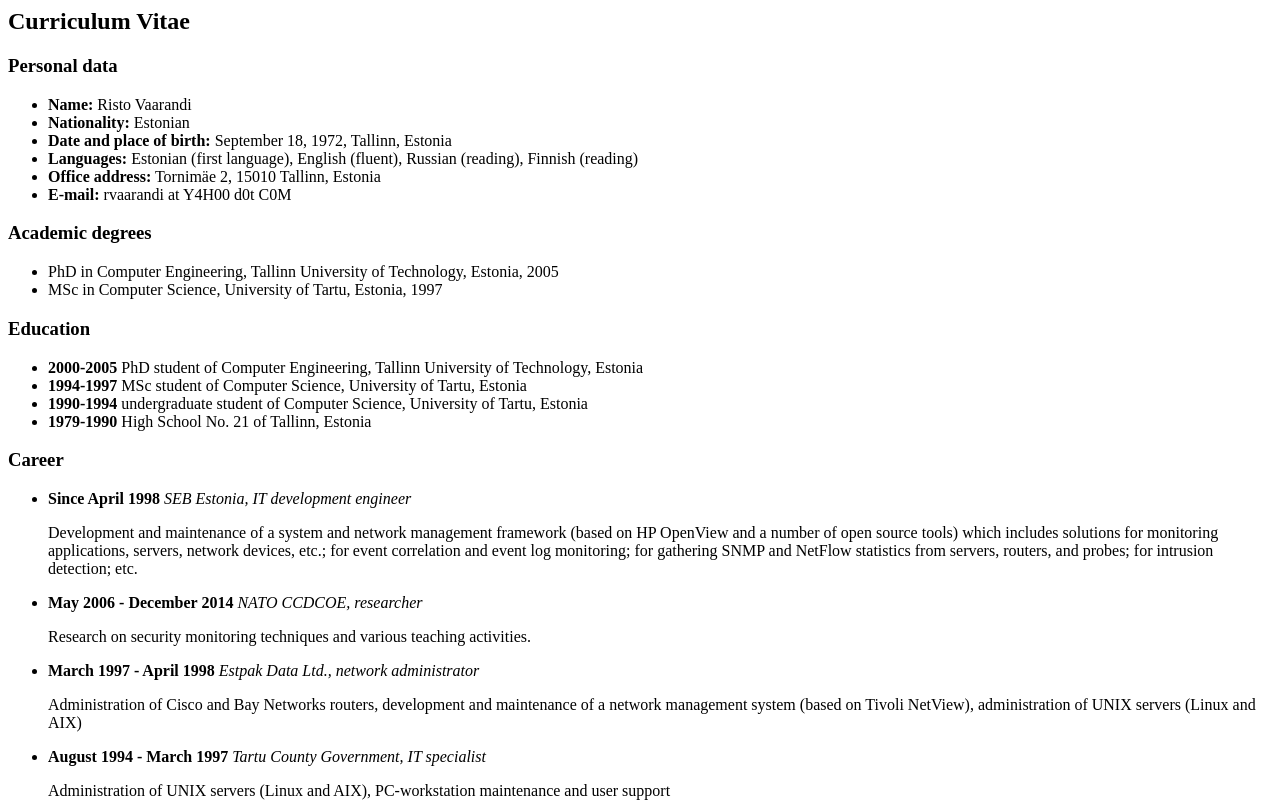
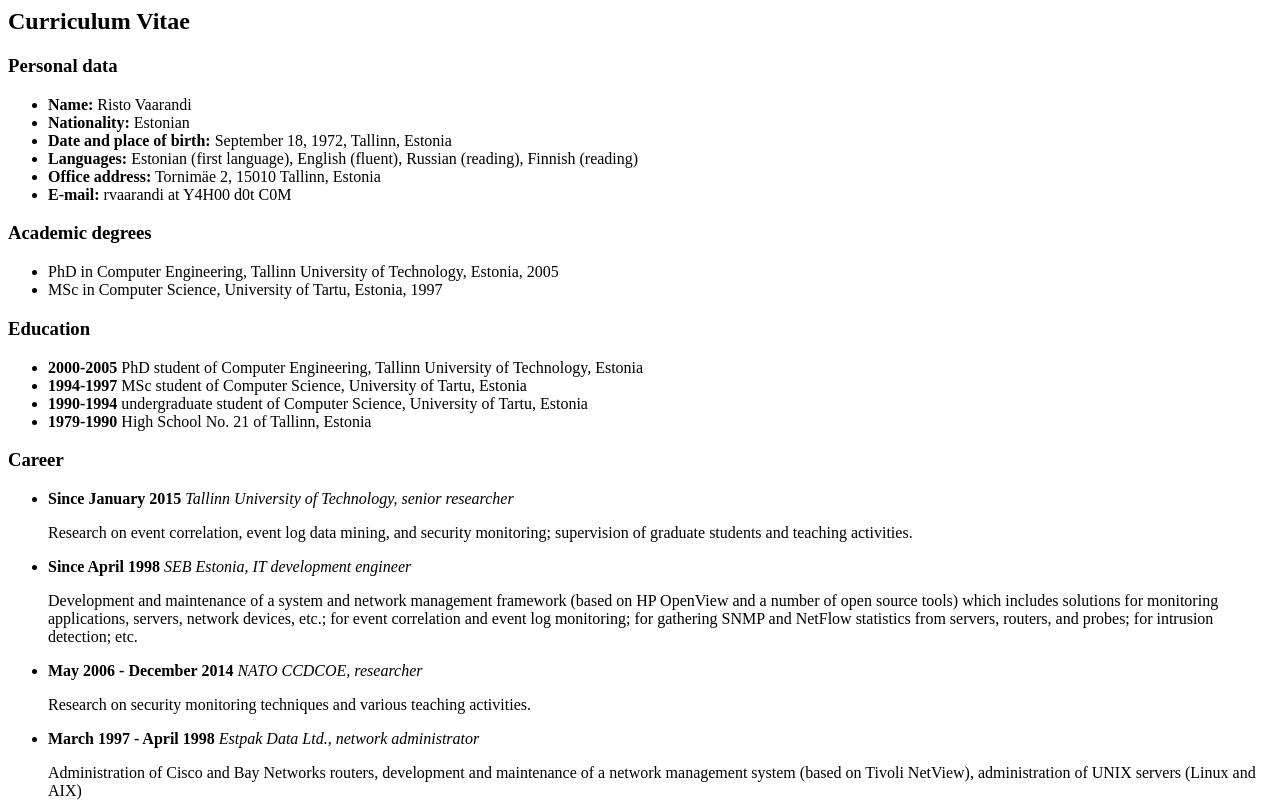
Before and after one commit to ristov/ristov.github.io, a plain HTML site: page cveng.html in a window 1280 px wide. Shown: the top 803 px of the page. Drawn offline with Linux system fonts and the light colour scheme.

Commit message:
Update cveng.html

```diff
--- a/cveng.html
+++ b/cveng.html
@@ -43,6 +43,16 @@ Russian (reading), Finnish (reading) </li>
 <h3>Career</h3>
 
 <ul>
+
+<li> <b>Since January 2015</b>
+<i>Tallinn University of Technology, senior researcher </i>
+
+<p>
+Research on event correlation, event log data mining, and security monitoring;
+supervision of graduate students and teaching activities.
+<p>
+
+</li>
 
 <li> <b>Since April 1998</b>
 <i>SEB Estonia, IT development engineer </i>
```
